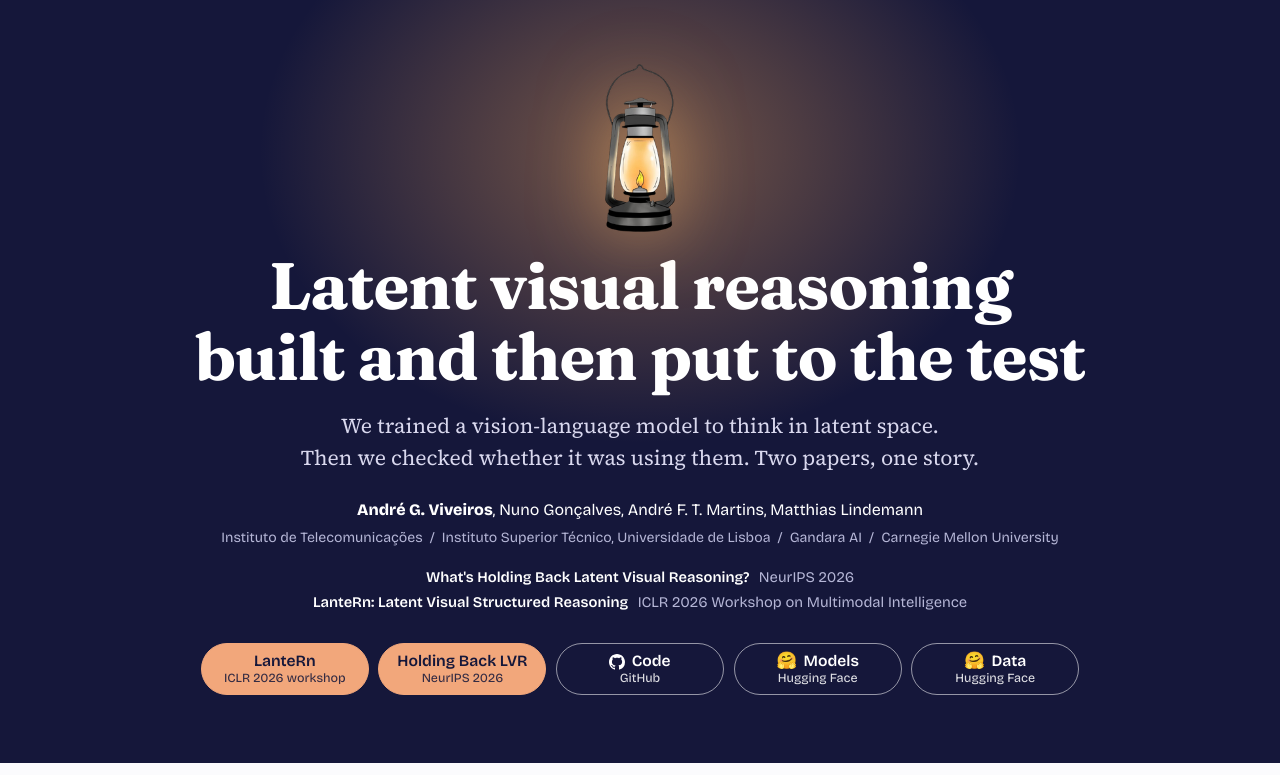
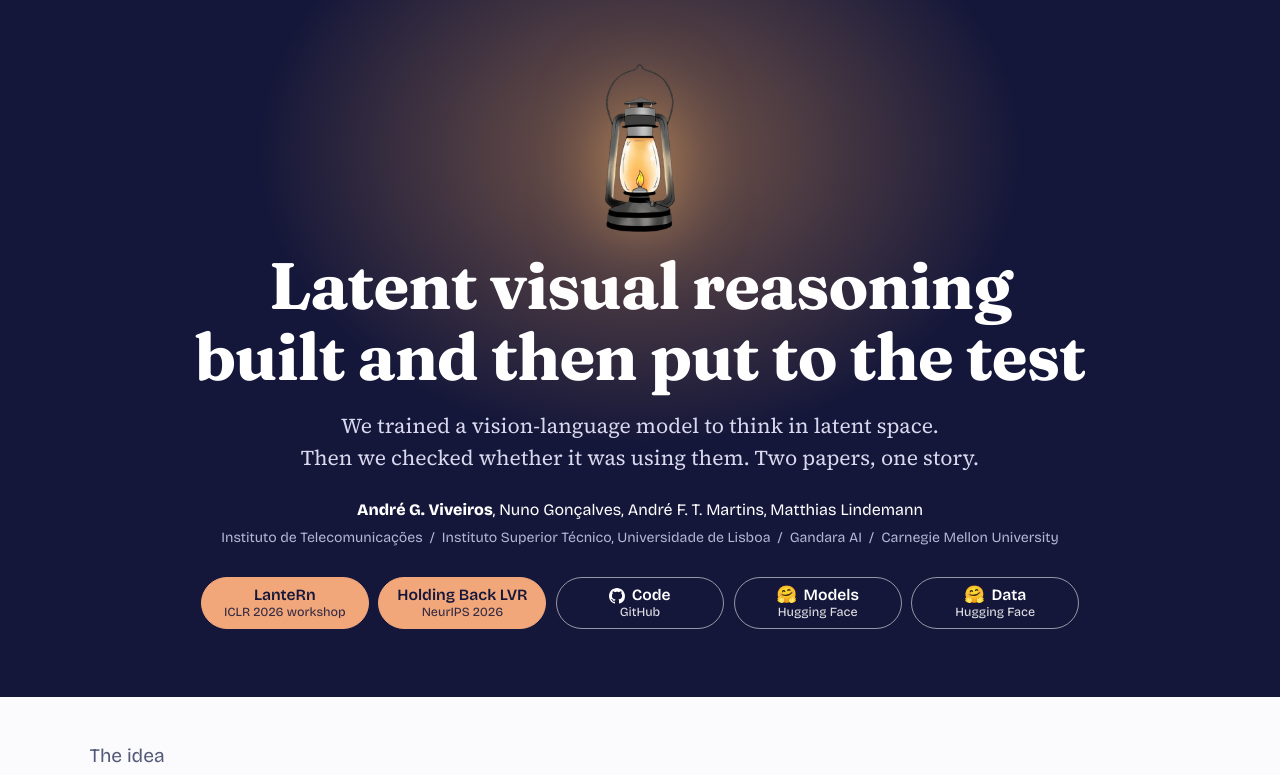
Before and after one commit to GuilhermeViveiros/LanteRn.io, a plain HTML site: page index.html in a window 1280 px wide. Shown: the top 775 px of the page. Drawn offline with nearby package versions, Linux system fonts and the light colour scheme.

Commit message:
Hero: drop the paper-title line (the buttons already link both papers)
Co-Authored-By: Claude Opus 5.5 <noreply@anthropic.com>

```diff
--- a/index.html
+++ b/index.html
@@ -70,7 +70,6 @@
   <p class="lede">We trained a vision-language model to think in latent space.<br>Then we checked whether it was using them. Two papers, one story.</p>
   <p class="byline"><a class="lead-author" href="https://www.gviveiros.com/">André G. Viveiros</a>, Nuno Gonçalves, <a href="https://andre-martins.github.io/">André F. T. Martins</a>, <a href="https://namednil.github.io/">Matthias Lindemann</a></p>
   <p class="affil">Instituto de Telecomunicações &nbsp;/&nbsp; Instituto Superior Técnico, Universidade de Lisboa &nbsp;/&nbsp; Gandara AI &nbsp;/&nbsp; Carnegie Mellon University</p>
-  <p class="papers-line"><a href="https://arxiv.org/abs/2605.18445">What's Holding Back Latent Visual Reasoning?</a> <span>NeurIPS 2026</span><br><a href="https://arxiv.org/abs/2603.25629">LanteRn: Latent Visual Structured Reasoning</a> <span>ICLR 2026 Workshop on Multimodal Intelligence</span></p>
   <ul class="actions">
     <li><a class="primary" href="https://arxiv.org/abs/2603.25629">LanteRn<small>ICLR 2026 workshop</small></a></li>
     <li><a class="primary" href="https://arxiv.org/abs/2605.18445">Holding Back LVR<small>NeurIPS 2026</small></a></li>
```
